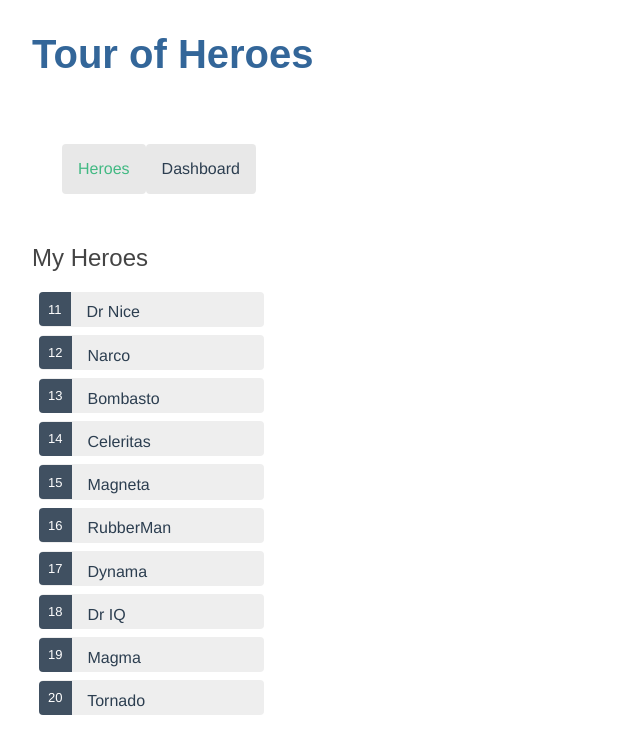
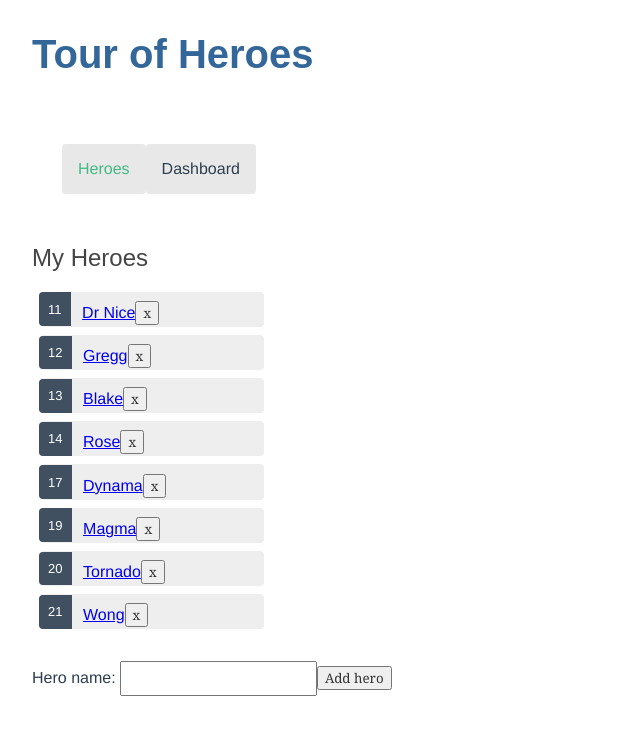
Before and after one commit to Jon-Mykal/vue-tour-of-heroes, a Vue app: page /heroes in a window 1280 px wide. Shown: the top 754 px of the page, without its empty margins (0-640 px from the left). Built offline with nearby package versions, Linux system fonts and the light colour scheme; data requests are answered from the project's data file.

Commit message:
Update CRUD workflow

```diff
--- a/db.json
+++ b/db.json
@@ -1,14 +1,36 @@
 {
-    "heroes": [
-        { "id": 11, "name": "Dr Nice" },
-        { "id": 12, "name": "Narco" },
-        { "id": 13, "name": "Bombasto" },
-        { "id": 14, "name": "Celeritas" },
-        { "id": 15, "name": "Magneta" },
-        { "id": 16, "name": "RubberMan" },
-        { "id": 17, "name": "Dynama" },
-        { "id": 18, "name": "Dr IQ" },
-        { "id": 19, "name": "Magma" },
-        { "id": 20, "name": "Tornado" }
-    ]
+  "heroes": [
+    {
+      "id": 11,
+      "name": "Dr Nice"
+    },
+    {
+      "id": 12,
+      "name": "Gregg"
+    },
+    {
+      "id": 13,
+      "name": "Blake"
+    },
+    {
+      "id": 14,
+      "name": "Rose"
+    },
+    {
+      "id": 17,
+      "name": "Dynama"
+    },
+    {
+      "id": 19,
+      "name": "Magma"
+    },
+    {
+      "id": 20,
+      "name": "Tornado"
+    },
+    {
+      "name": "Wong",
+      "id": 21
+    }
+  ]
 }
--- a/src/services/heroService.ts
+++ b/src/services/heroService.ts
@@ -26,7 +26,15 @@ import axios, { AxiosInstance, AxiosPromise } from 'axios'
         }
 
         updateHero(hero: Hero) {
-            return this.apiClient.put('/heroes', hero);
+            return this.apiClient.put(`/heroes/${hero.id}`, hero);
+        }
+
+        addHero(hero: Hero) {
+            return this.apiClient.post(`/heroes`, hero);
+        }
+
+        deleteHero(hero: Hero) {
+            return this.apiClient.delete(`/heroes/${hero.id}`);
         }
     }
 
--- a/src/store/mdl_heroes.ts
+++ b/src/store/mdl_heroes.ts
@@ -14,6 +14,12 @@ export const state: HeroesState = {
 export const mutations = {
     LOAD_HEROES(state: HeroesState, heroes: Hero[]) {
         state.HEROES = heroes;
+    },
+    ADD_HERO(state: HeroesState, hero: Hero) {
+        state.HEROES.push(hero);
+    },
+    DELETE_HERO(state: HeroesState, hero: Hero) {
+        state.HEROES = state.HEROES.filter(h => h.id !== hero.id);
     }
 }
 
@@ -30,6 +36,18 @@ export const actions: ActionTree<HeroesState, RootState> = {
         }
 
         return hero;
+    },
+    async updateHero({commit}: {commit: Function}, hero: Hero) {
+        await heroService.updateHero(hero);
+    },
+    async addHero({state, commit}: {state: HeroesState, commit: Function}, hero: Hero) {
+        hero.id = heroService.genId(state.HEROES);
+        await heroService.addHero(hero);
+        commit('ADD_HERO', hero);
+    },
+    async deleteHero({state, commit}: {state: HeroesState, commit: Function}, hero: Hero) {
+        await heroService.deleteHero(hero);
+        commit('DELETE_HERO', hero);
     }
 }
 
--- a/src/views/HeroDetails.vue
+++ b/src/views/HeroDetails.vue
@@ -31,14 +31,7 @@ export default defineComponent({
     setup (props, ctx) {
         const store = useStore();
         const router = useRouter();
-        let pageFunctions = reactive({
-            goBack(){
-                router.back();
-            },
-            save(){
 
-            }
-        })
 
         let foundHero = ref(store.getters["mdl_heroes/getHeroById"](props.id) as Hero | undefined);
        const capitalHeroName = computed(() => {
@@ -48,6 +41,17 @@ export default defineComponent({
             }
             return upperCasedName;
         });
+
+        let pageFunctions = reactive({
+            goBack(){
+                router.back();
+            },
+            save(){
+                store.dispatch('mdl_heroes/updateHero', foundHero.value).then(() => {
+                    this.goBack();
+                });
+            }
+        })
 
         return { ...toRefs(pageFunctions), capitalHeroName, isEmpty, foundHero }
     }
--- a/src/views/HeroList.vue
+++ b/src/views/HeroList.vue
@@ -2,11 +2,23 @@
       <div>
       <h2>My Heroes</h2>
       <ul class="heroes">
-          <li v-for="hero in heroes" :key="hero.id" @click="onSelect(hero)" :class="{ selected: hero === selectedHero}">
-              <span class="badge">{{ hero.id }}</span> {{hero.name}}
+          <li v-for="hero in heroes" :key="hero.id">
+            <router-link :to="{ name: 'HeroDetails', params: { id: hero.id } }">
+              <span class="badge"> {{ hero.id }} </span>{{ hero.name }}
+            </router-link>
+            <button class="delete" @click="deleteHero(hero)">x</button>
           </li>
       </ul>
       </div>
+    <section>
+      <label id="new-hero">Hero name: {{ heroName }}</label>
+      <input for="new-hero" v-model="heroName"/>
+
+      <!-- (click) passes input value to add() and then clears the input -->
+      <button class="add-button" @click="addHero(heroName)">
+        Add hero
+      </button>
+    </section>
 </template>
 
 <style scoped>
@@ -77,9 +89,12 @@ export default defineComponent({
         let router = useRouter();
         let store = useStore();
         let heroes: Ref<Hero[]> = ref([] as Hero[]);
-        store.dispatch('mdl_heroes/getAllHeroes', null, {root: true}).then((res) => {
-          heroes.value = res;
-        });
+        let loadHeroes = () => {
+          store.dispatch('mdl_heroes/getAllHeroes', null, {root: true}).then((res) => {
+            heroes.value = res;
+          });
+        };
+        loadHeroes();
         let selectedHero = ref({} as Hero);
         const capitalHeroName = computed(() => {
             let upperCasedName = "";
@@ -88,13 +103,18 @@ export default defineComponent({
             }
             return upperCasedName;
         });
+      let heroName = ref("");
+        const addHero = (name: string) => {
+            if (!name) { return; }
+            store.dispatch('mdl_heroes/addHero', {name} as Hero, {root: true});
+        };
+        const deleteHero = (hero: Hero) => {
+          store.dispatch("mdl_heroes/deleteHero", hero, {root: true}).then(() => {
+              loadHeroes();
+          });
+        }
 
-        const onSelect = (hero: Hero) => {
-            selectedHero.value = hero;
-            router.push({ name: 'HeroDetails', params: { id: hero.id }})
-        };
-
-        return { capitalHeroName, selectedHero, heroes, onSelect }
+        return { capitalHeroName, selectedHero, heroes, addHero, deleteHero, heroName }
     }
 })
 </script>
```
